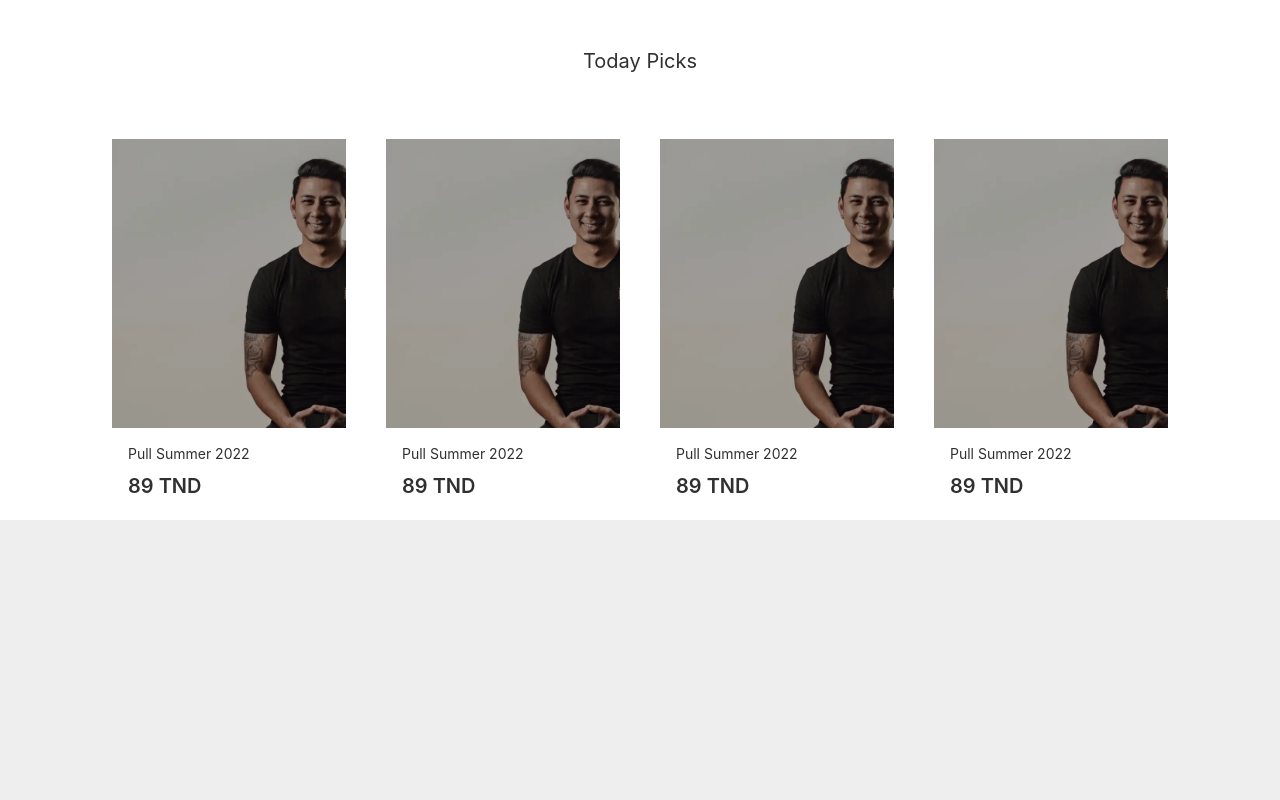
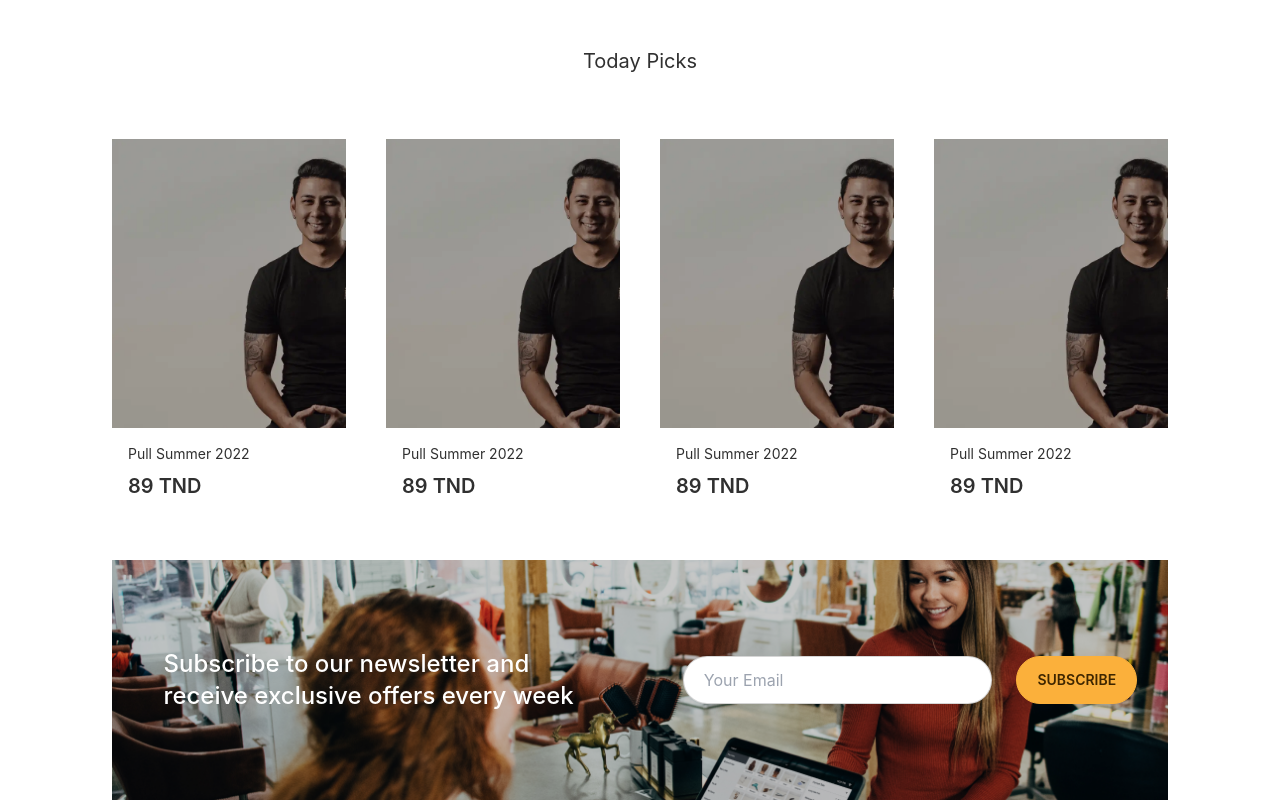
Before and after one commit to SaiefBrahim/seebrand, a Next.js app: page / in a window 1280 px wide. Shown: the part 2054-2854 px from the top of the page. Before the commit the page ends 2574 px from the top, so only its background shows below. Built offline with nearby package versions, Linux system fonts and the light colour scheme.

Commit message:
adding newsletter

```diff
--- a/components/Newsletter.js
+++ b/components/Newsletter.js
@@ -1,5 +1,27 @@
+import Image from "next/image";
 const Newsletter = () => {
-  return <div>Enter</div>;
+  return (
+    <div
+      className=" flex flex-col lg:flex-row bg-no-repeat h-60 justify-center bg-cover items-center gap-6"
+      style={{ backgroundImage: `url("/newsletterbg.webp")` }}
+    >
+      <div className=" lg:w-[50%] flex justify-center text-center lg:text-left">
+        <h1 className=" text-white text-lg lg:text-2xl font-medium lg:w-[80%]">
+          Subscribe to our newsletter and receive exclusive offers every week
+        </h1>
+      </div>
+      <div className=" flex flex-col lg:flex-row gap-2 lg:gap-6 lg:w-[50%] items-center justify-center">
+        <input
+          className=" w-52 lg:w-[60%] rounded-3xl px-5 input input-bordered bg-white"
+          placeholder="Your Email"
+          type="email"
+        />
+        <button className=" btn btn-primary rounded-3xl min-h-0 h-12 px-5">
+          Subscribe
+        </button>
+      </div>
+    </div>
+  );
 };
 
 export default Newsletter;
--- a/pages/index.js
+++ b/pages/index.js
@@ -1,6 +1,7 @@
 import Head from "next/head";
 import Announcements from "../components/Announcements";
 import Chooseus from "../components/Chooseus";
+import Newsletter from "../components/Newsletter";
 import ProductsSlider from "../components/ProductsSlider";
 import Slider from "../components/Slider";
 import Todaypicks from "../components/Todaypicks";
@@ -21,6 +22,7 @@ const Home = () => {
           <Chooseus view="hidden lg:flex" />
           <Todaypicks />
           <Chooseus view="flex lg:hidden" />
+          <Newsletter />
         </div>
       </div>
     </div>
--- a/styles/globals.css
+++ b/styles/globals.css
@@ -14,3 +14,9 @@ body {
     margin: 0 20px;
   }
 }
+/* input {
+  padding: 5px;
+  -webkit-box-sizing: border-box;
+  -moz-box-sizing: border-box;
+  box-sizing: border-box;
+} */
```
Also changed, not shown: public/newsletterbg.webp (added).
